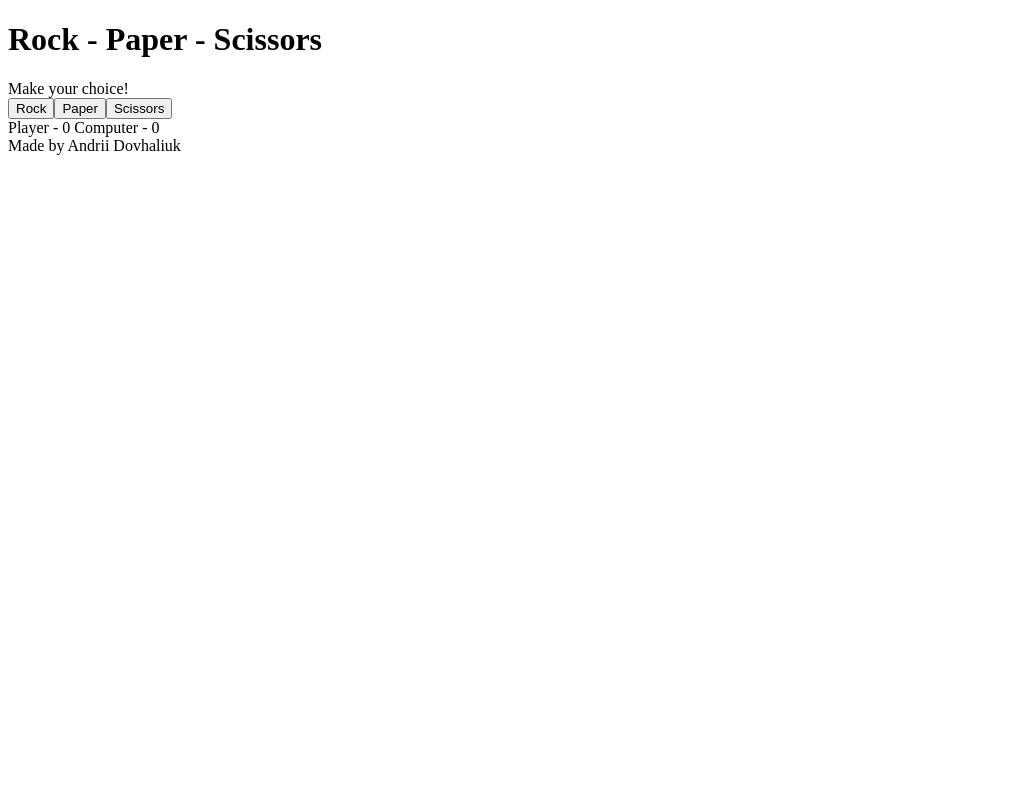
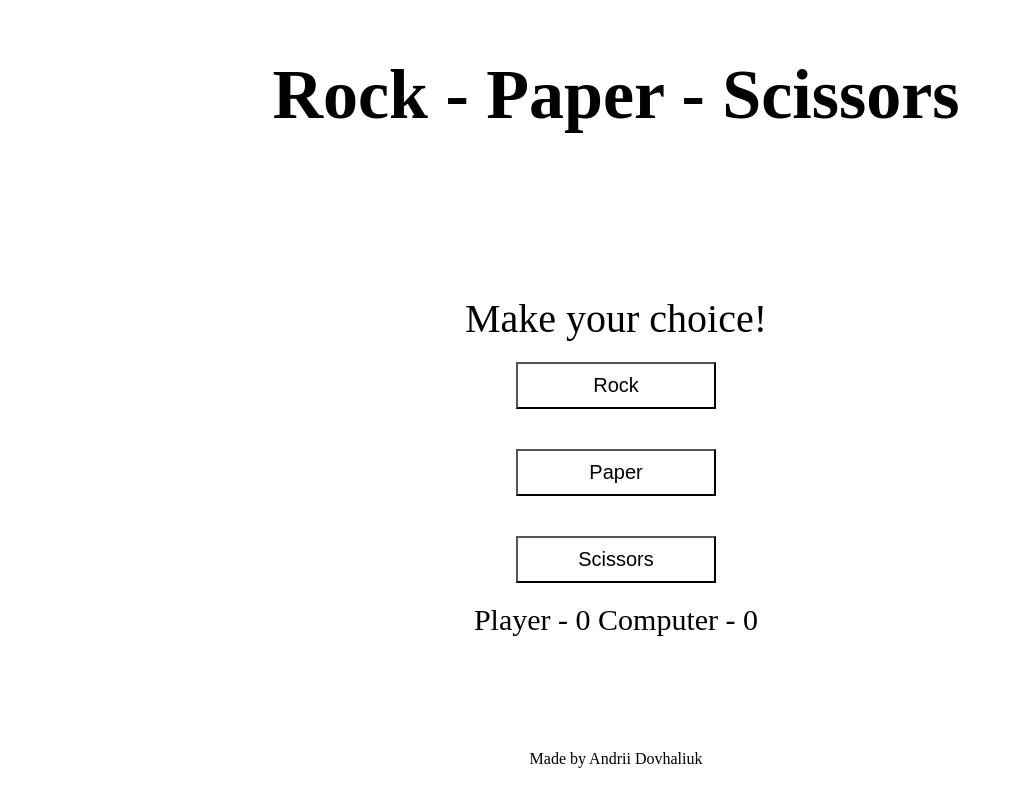
Before and after one commit to Andy-AD/project-rock-paper-scissors, a plain HTML site: page index.html in a window 1280 px wide. Both pictures are taken after a click on the button "Start game". Shown: the whole page, without its empty margins (0-1013 px from the left). Drawn offline with Linux system fonts and the light colour scheme.

Commit message:
Update index.html

```diff
--- a/index.html
+++ b/index.html
@@ -6,6 +6,55 @@
     <meta http-equiv="X-UA-Compatible" content="IE=edge">
     <meta name="viewport" content="width=device-width, initial-scale=1.0">
     <title>Rock Paper Scissors</title>
+    <style>
+        body {
+            width: 95vw;
+            height: 95vh;
+            display: flex;
+            flex-direction: column;
+            align-items: center;
+            justify-content: space-between;
+        }
+        .header {
+            display: flex;
+            justify-content: center;
+        }
+
+        h1 {
+            font-size: 70px;
+        }
+
+        button {
+            background-color: white;
+            font-size: 20px;
+            padding: 10px 20px;
+            margin: 20px;
+            width: 200px;
+        }
+
+        button:hover {
+            background-color: black;
+            color: white;
+        }
+
+        .container {
+            display: flex;
+            flex-direction: column;
+            justify-content: center;
+            align-items: center;
+        }
+
+        .result {
+            font-size: 40px;
+            text-align: center;
+        }
+
+        .score {
+            font-size: 30px;
+            text-align: center;
+        }
+
+    </style>
 </head>
 
 <body>
@@ -14,17 +63,6 @@
     </div>
     <div class="container">
         <button class="startButton">Start game</button>
-        <!-- <div class="result">
-
-        </div>
-        <div class="buttons">
-            <button class="rock">Rock</button>
-            <button class="paper">Paper</button>
-            <button class="scissors">Scissors</button>
-        </div>
-        <div class="score">
-
-        </div> -->
     </div>
     <div class="footer">Made by Andrii Dovhaliuk</div>
 
@@ -59,13 +97,19 @@
 
         startButton.addEventListener('click', startGame);
         playAgainButton.addEventListener('click', reset);
+        playAgainButton.addEventListener('click', startGame);
 
         function startGame() {
             startButton.remove();
             createGame();
             const buttons = document.querySelectorAll('button');
+            console.log(buttons)
             buttons.forEach(button => {
-                button.addEventListener('click', (e) => {
+                button.addEventListener('click', buttonHandler);
+            });
+        }
+
+        function buttonHandler(e) {
             let playersChoice = e.target.className;
             game(playersChoice);
             score.textContent = `Player - ${playerScore} \n Computer - ${computerScore}`;
@@ -74,8 +118,6 @@
             } else if (computerScore === 5) {
                 endGame("You lost the game!");
             }
-                });
-            });
         }
 
         function createGame() {
@@ -101,7 +143,6 @@
             score.textContent = "Player - 0    Computer - 0";
             playAgainButton.remove();
             result.textContent = "New Game! Make your choice!";
-            startGame();
         }
 
         function getRandomNumberFrom1to3() {
@@ -134,7 +175,6 @@
         }
 
         function game(playerChoice) {
-            let resultOfTheGame;
             let computerSelection = computerPlay();
             let resultOfTheRound = playRound(playerChoice, computerSelection);
             result.textContent = `${resultOfTheRound}`;
```
Lines whose indentation alone changed are shown as unchanged.
